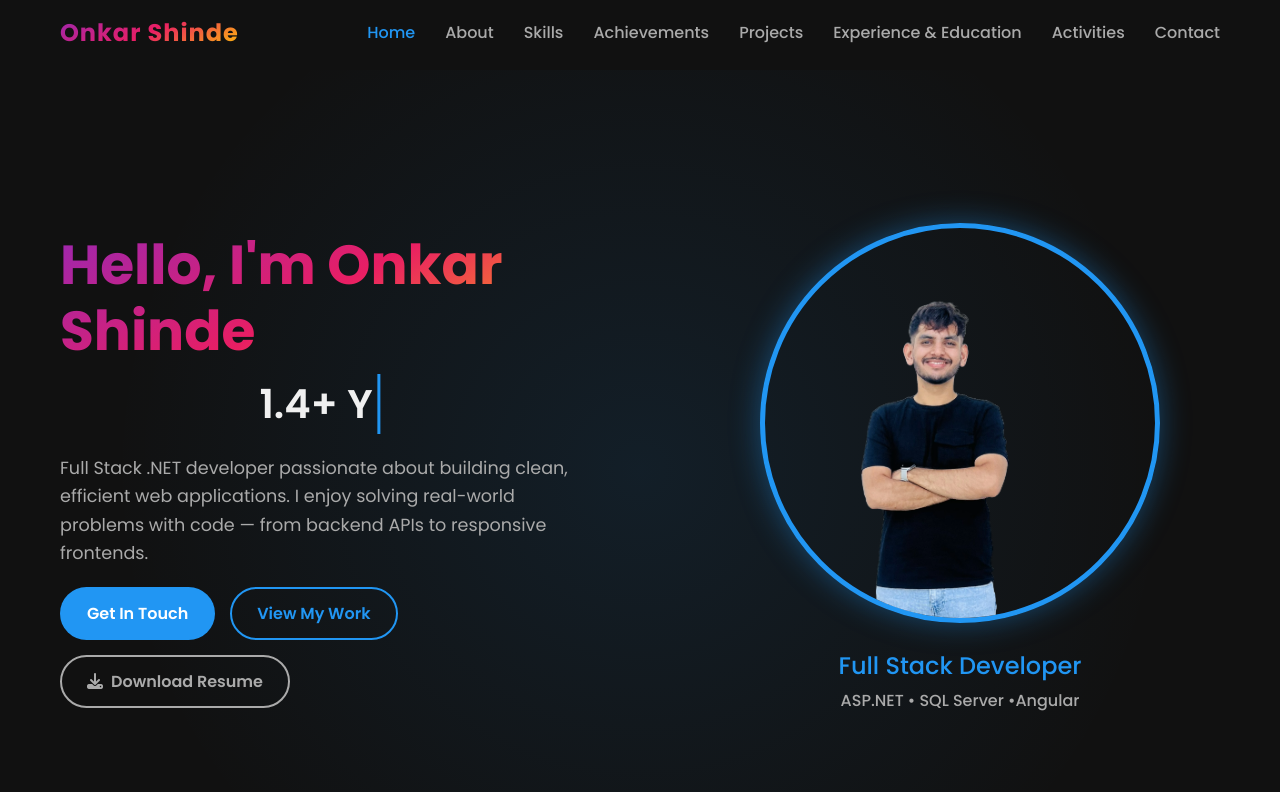
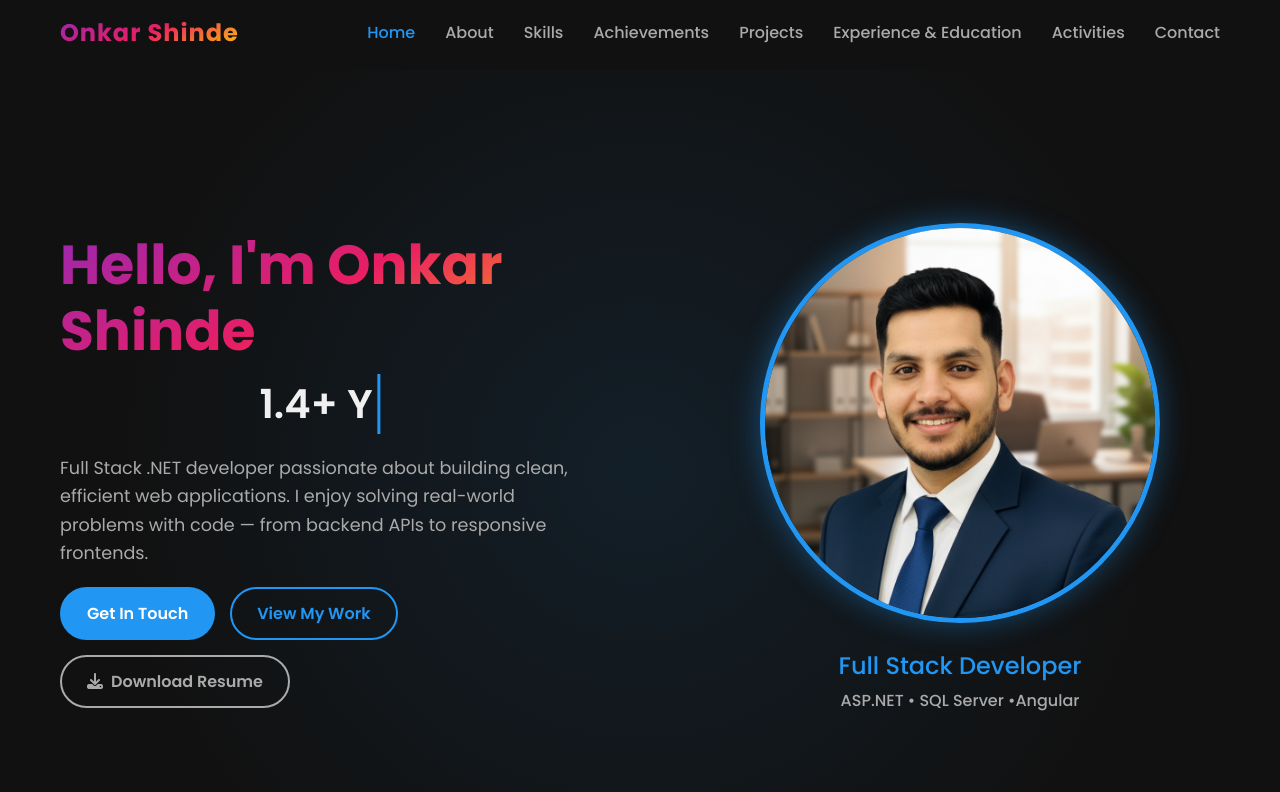
Before and after one commit to onkarshinde2307/Onkar-Shinde-Developer-Portfolio-, a plain HTML site: page index.html in a window 1280 px wide. Shown: the top 792 px of the page. Drawn offline with Linux system fonts and the light colour scheme.

Commit message:
Update profile pic

```diff
--- a/index.html
+++ b/index.html
@@ -97,7 +97,7 @@
 
         <div class="hero-image">
           <div class="profile-photo-container">
-            <img src="onkarpic.png" alt="Onkar Shinde" />
+            <img src="profile-OnkarShinde.png" alt="Onkar Shinde" />
           </div>
           <div class="profile-titles">
             <h2 class="profile-title">Full Stack Developer</h2>
```
